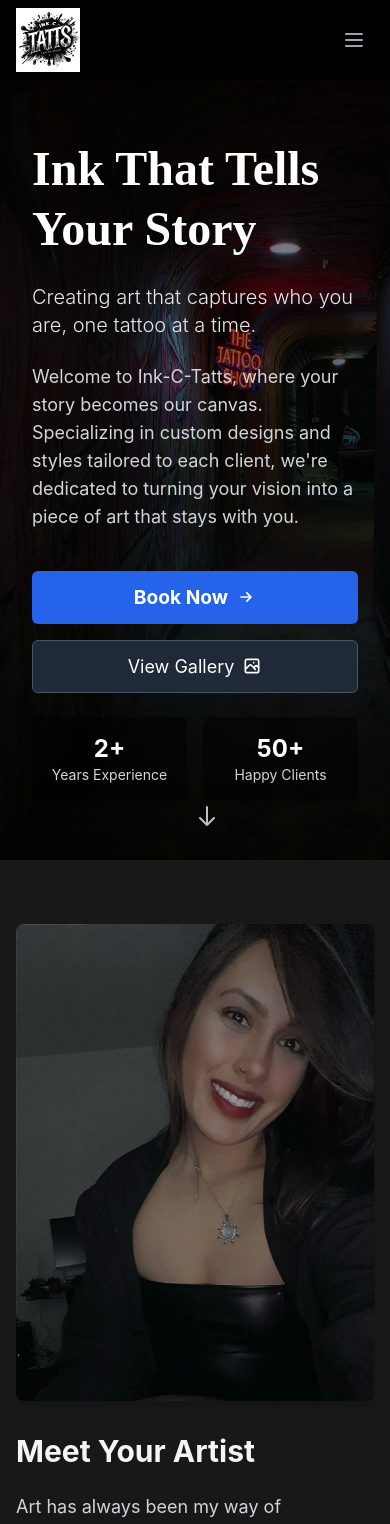
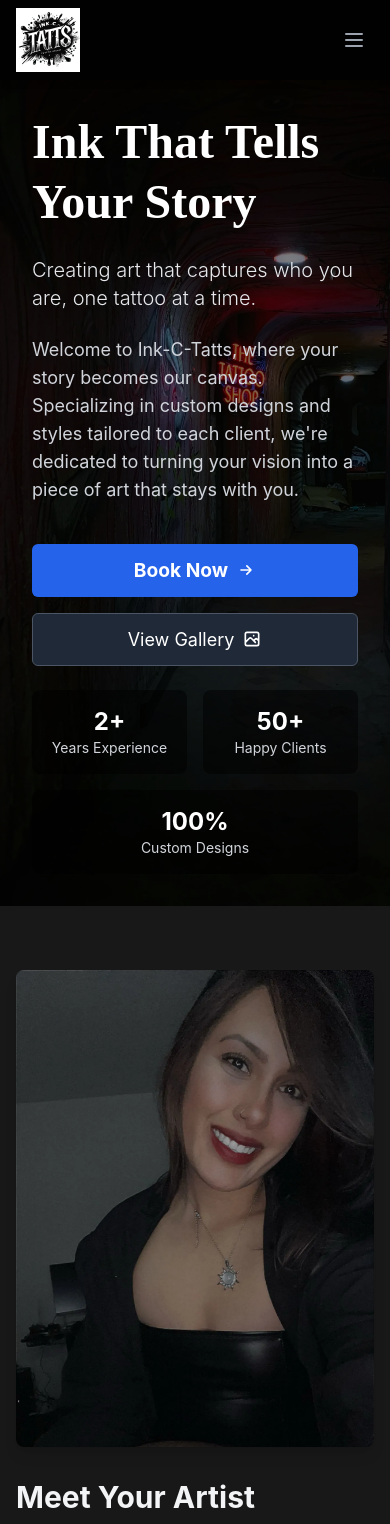
Before and after one commit to Alex-Bailon/ink-c-tatts, a Nuxt app: page / in a window 390 px wide. Shown: the top 1524 px of the page. Built offline with nearby package versions, Linux system fonts and the light colour scheme; a web font is replaced by a local one.

Commit message:
mobile style updates

```diff
--- a/pages/index.vue
+++ b/pages/index.vue
@@ -58,7 +58,7 @@
             <div class="text-white text-2xl font-bold">50+</div>
             <div class="text-gray-300 text-sm">Happy Clients</div>
           </div>
-          <div class="hidden sm:block bg-black bg-opacity-50 p-4 rounded-lg">
+          <div class="col-span-2 sm:col-span-1 bg-black bg-opacity-50 p-4 rounded-lg">
             <div class="text-white text-2xl font-bold">100%</div>
             <div class="text-gray-300 text-sm">Custom Designs</div>
           </div>
@@ -67,7 +67,7 @@
     </div>
 
     <!-- Optional: Scroll Indicator -->
-    <div class="absolute bottom-8 left-1/2 transform -translate-x-1/2 animate-bounce">
+    <div class="absolute bottom-8 left-1/2 transform -translate-x-1/2 animate-bounce z-10 hidden sm:block">
       <svg
         class="w-6 h-6 text-white opacity-75"
         fill="none"
@@ -153,24 +153,24 @@
     </div>
     <div class="grid grid-cols-1 sm:grid-cols-2 lg:grid-cols-3 gap-6">
       <!-- Replace src with actual images -->
-      <div class="relative group overflow-hidden rounded-lg aspect-square">
+      <NuxtLink to="/gallery" class="relative group overflow-hidden rounded-lg aspect-square">
         <img src="/gallery/gallery-img-01.webp" alt="Featured Tattoo 1" class="w-full h-full object-cover">
         <div class="absolute inset-0 bg-black bg-opacity-50 opacity-0 group-hover:opacity-100 transition-opacity duration-300 flex items-center justify-center">
-          <NuxtLink to="/gallery" class="text-white hover:text-blue-400 transition-colors">View Gallery</NuxtLink>
+          <span class="text-white hover:text-blue-400 transition-colors">View Gallery</span>
         </div>
-      </div>
-      <div class="relative group overflow-hidden rounded-lg aspect-square">
+      </NuxtLink>
+      <NuxtLink to="/gallery" class="relative group overflow-hidden rounded-lg aspect-square">
         <img src="/gallery/gallery-img-02.webp" alt="Featured Tattoo 2" class="w-full h-full object-cover">
         <div class="absolute inset-0 bg-black bg-opacity-50 opacity-0 group-hover:opacity-100 transition-opacity duration-300 flex items-center justify-center">
-          <NuxtLink to="/gallery" class="text-white hover:text-blue-400 transition-colors">View Gallery</NuxtLink>
+          <span class="text-white hover:text-blue-400 transition-colors">View Gallery</span>
         </div>
-      </div>
-      <div class="relative group overflow-hidden rounded-lg aspect-square">
+      </NuxtLink>
+      <NuxtLink to="/gallery" class="relative group overflow-hidden rounded-lg aspect-square">
         <img src="/gallery/gallery-img-03.webp" alt="Featured Tattoo 3" class="w-full h-full object-cover">
         <div class="absolute inset-0 bg-black bg-opacity-50 opacity-0 group-hover:opacity-100 transition-opacity duration-300 flex items-center justify-center">
-          <NuxtLink to="/gallery" class="text-white hover:text-blue-400 transition-colors">View Gallery</NuxtLink>
+          <span class="text-white hover:text-blue-400 transition-colors">View Gallery</span>
         </div>
-      </div>
+      </NuxtLink>
     </div>
     <div class="text-center mt-8">
       <NuxtLink to="/gallery" class="inline-block bg-blue-600 text-white py-2 px-6 rounded-md hover:bg-blue-700 transition-colors">
```
